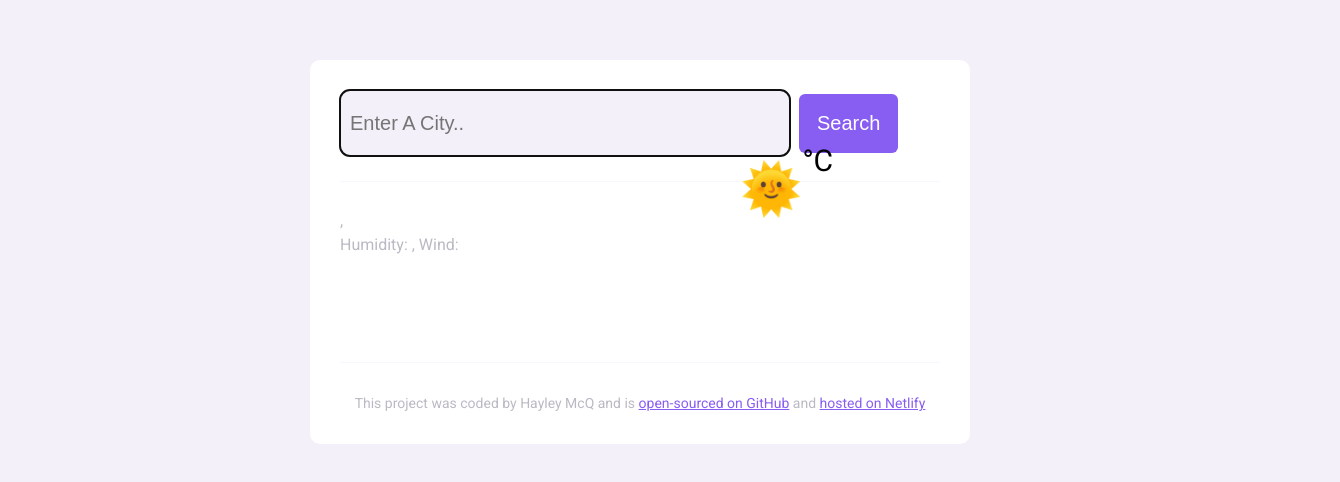
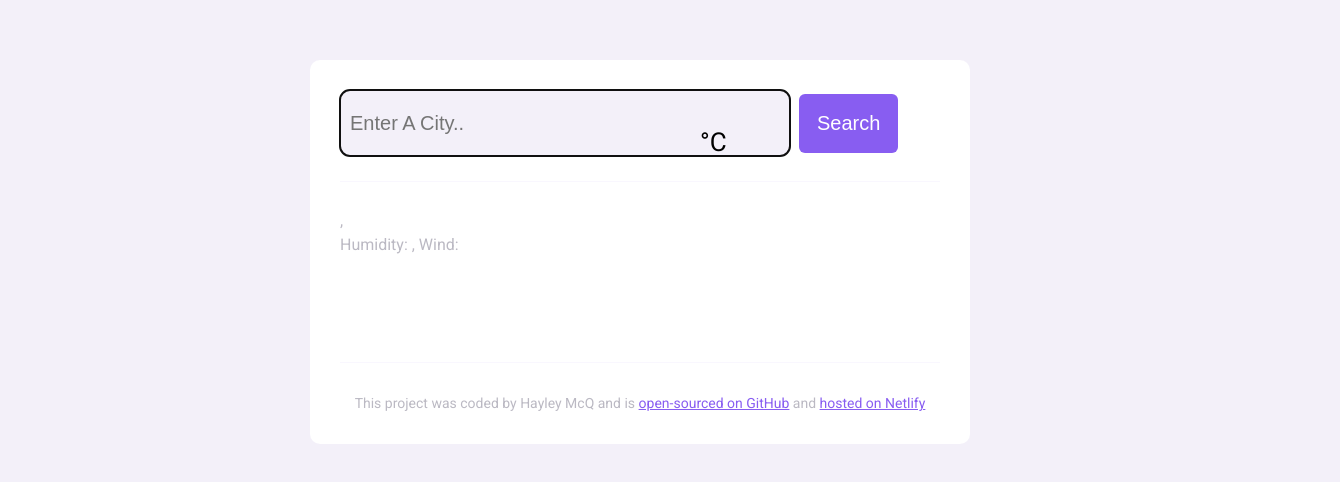
Before and after one commit to hayleymcq/weather_project, a plain HTML site: page index.html in a window 1280 px wide. Shown: the whole page, 1340 px wide, since content can reach past the window. Drawn offline with nearby package versions, Linux system fonts and the light colour scheme; no server answers.

Commit message:
added icon and customised positioning

```diff
--- a/index.html
+++ b/index.html
@@ -38,8 +38,8 @@
           <span class="bold" id="wind-speed"></span>
         </div>
         <div class="todays-temp">
-          <span class="main_emoji">🌞</span><span class="main_temp"></span
-          ><span class="degree">°C</span>
+          <span class="main_emoji" id="icon"></span
+          ><span class="main_temp"></span><span class="degree">°C</span>
         </div>
       </main>
       <div class="byline">
--- a/java.js
+++ b/java.js
@@ -13,6 +13,8 @@ function updateTodayTemp(response) {
   let date = new Date(response.data.time * 1000);
   let time = document.querySelector("#time");
   time.innerHTML = formatDate(date);
+  let icon = document.querySelector("#icon");
+  icon.innerHTML = `<img src="${response.data.condition.icon_url}" class="weather-app-icon" />`;
 }
 
 function formatDate(date) {
--- a/styles.css
+++ b/styles.css
@@ -47,7 +47,7 @@ main {
   border-color: #f9f7fe;
 }
 h1 {
-  font-weight: 1000;
+  font-weight: 700;
   font-size: 40px;
 }
 
@@ -60,28 +60,22 @@ h1 {
 
 .todays-temp {
   font-weight: 400;
-  font-size: 30px;
+  font-size: 26px;
   position: relative;
-  left: 400px;
-  bottom: 120px;
-}
-
-.main_emoji {
-  font-weight: 300;
-  font-size: 50px;
-  padding-bottom: 10px;
-  position: relative;
-  bottom: 5px;
+  left: 360px;
+  bottom: 135px;
 }
 
 .main_temp {
   font-size: 80px;
   font-weight: 700;
+  position: relative;
+  bottom: 12px;
 }
 
 .degree {
   position: relative;
-  bottom: 40px;
+  bottom: 45px;
 }
 
 .byline {
@@ -97,3 +91,8 @@ main {
 a {
   color: #885df1;
 }
+
+.weather-app-icon {
+  height: 80px;
+  width: 80px;
+}
```
